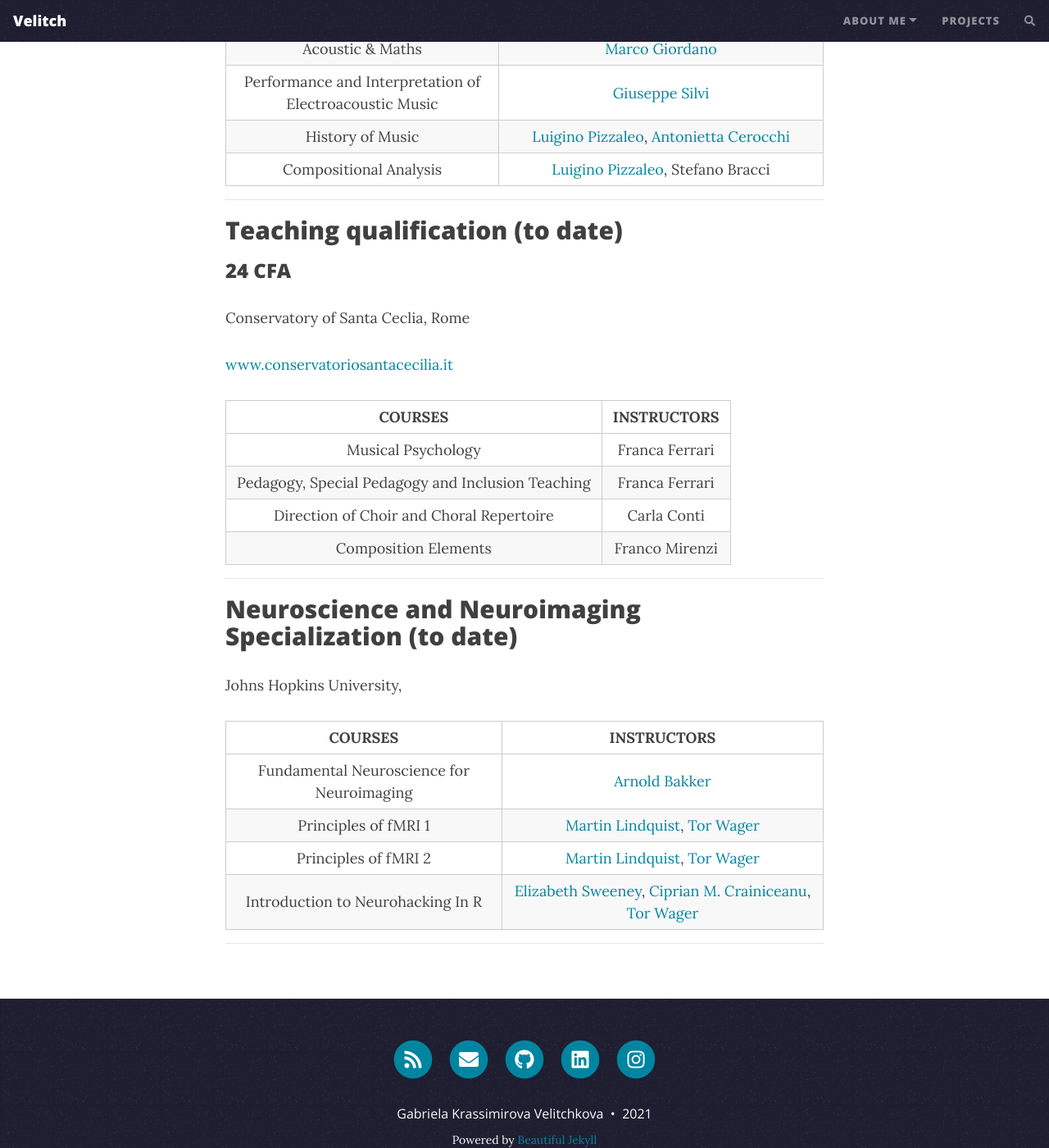
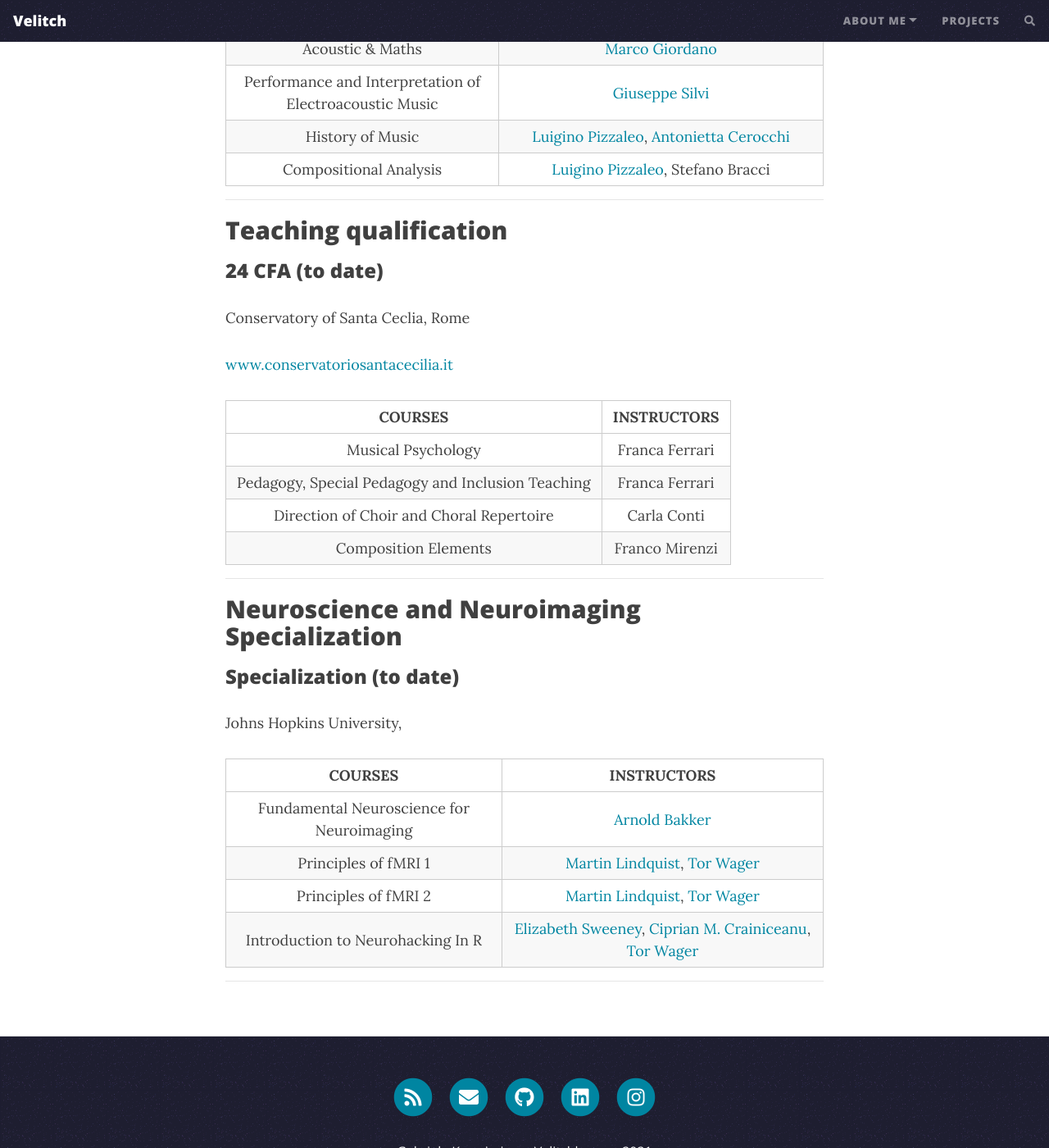
Before and after one commit to Velitch/velitch, a Jekyll site: the page built from pages/Education.md, in a window 1280 px wide and 1400 px high, scrolled down 664 px. Shown: the whole window at 82% size. Built offline with Jekyll 4.4.1, drawn with Linux system fonts in a browser that asks for light colours; nearby versions of some CDN libraries; comment, search, counter and statistics services are not loaded.

Commit message:
Update Education.md

```diff
--- a/pages/Education.md
+++ b/pages/Education.md
@@ -24,8 +24,8 @@ Conservatory of Santa Ceclia, Rome
 
 ______________
 
-## Teaching qualification (to date)
-###  24 CFA
+## Teaching qualification
+###  24 CFA (to date)
 
 Conservatory of Santa Ceclia, Rome
 
@@ -40,7 +40,8 @@ Conservatory of Santa Ceclia, Rome
 
 ______________
 
-## Neuroscience and Neuroimaging Specialization (to date)
+## Neuroscience and Neuroimaging Specialization
+### Specialization (to date)
 
 Johns Hopkins University,
 
```
